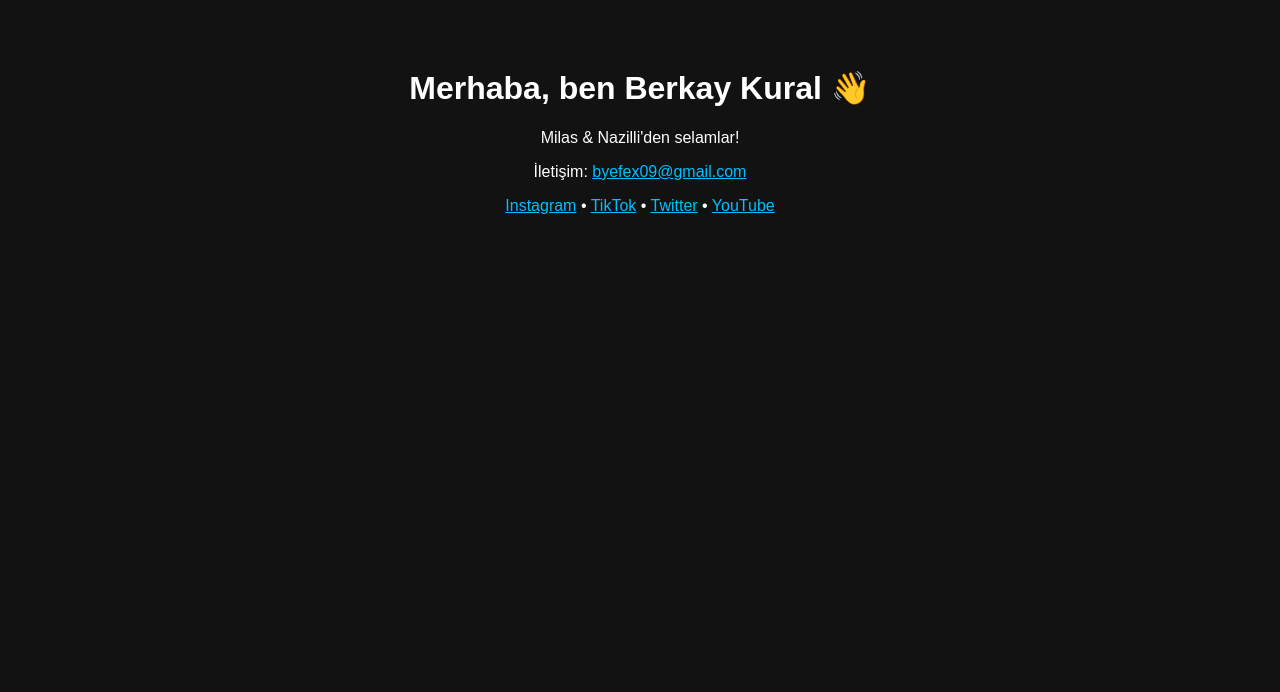
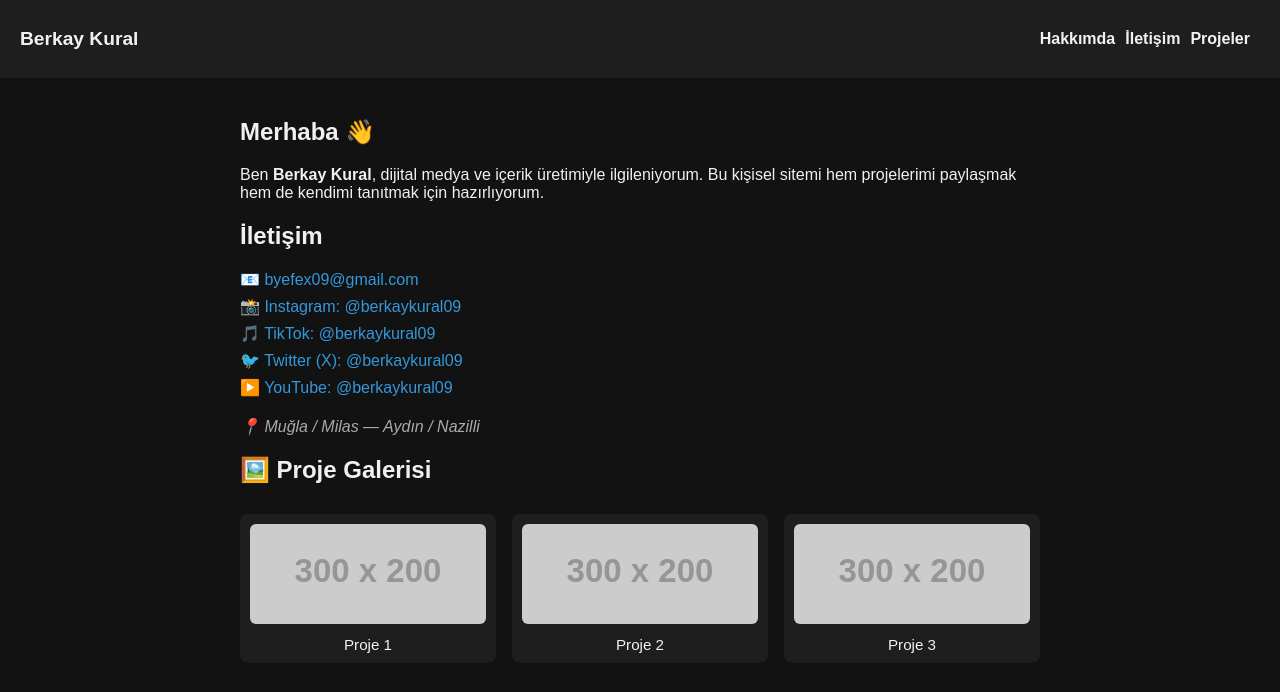
Before and after one commit to Berkaykural09/berkaykural09.github.io, a plain HTML site: page index.html in a window 1280 px wide. Drawn offline with Linux system fonts and the light colour scheme; placeholder pictures from the web are drawn by us.

Commit message:
index.html

```diff
--- a/index.html
+++ b/index.html
@@ -2,30 +2,170 @@
 <html lang="tr">
 <head>
   <meta charset="UTF-8" />
-  <meta name="viewport" content="width=device-width, initial-scale=1.0" />
-  <title>Berkay Kural</title>
+  <meta name="viewport" content="width=device-width, initial-scale=1" />
+  <title>Berkay Kural | Kişisel Web Sitesi</title>
   <style>
+    :root {
+      --bg: #121212;
+      --fg: #f1f1f1;
+      --accent: #3498db;
+      --card: #1e1e1e;
+    }
+
     body {
-      background-color: #121212;
-      color: white;
-      font-family: sans-serif;
-      padding: 40px;
+      font-family: Arial, sans-serif;
+      margin: 0;
+      padding: 0;
+      background: var(--bg);
+      color: var(--fg);
+    }
+
+    header {
+      background: var(--card);
+      padding: 20px;
+      display: flex;
+      justify-content: space-between;
+      align-items: center;
+    }
+
+    header h1 {
+      margin: 0;
+      font-size: 1.2em;
+    }
+
+    nav {
+      display: none;
+      flex-direction: column;
+      gap: 10px;
+      background: var(--card);
+      padding: 10px;
+    }
+
+    nav a {
+      color: var(--fg);
+      text-decoration: none;
+      font-weight: bold;
+    }
+
+    .menu-toggle {
+      font-size: 1.5em;
+      background: none;
+      color: var(--fg);
+      border: none;
+    }
+
+    .container {
+      padding: 20px;
+      max-width: 800px;
+      margin: auto;
+    }
+
+    a {
+      color: var(--accent);
+      text-decoration: none;
+    }
+
+    .social a {
+      display: block;
+      margin: 8px 0;
+    }
+
+    .location {
+      margin-top: 20px;
+      font-style: italic;
+      color: #aaa;
+    }
+
+    .gallery {
+      display: grid;
+      grid-template-columns: repeat(auto-fit, minmax(150px, 1fr));
+      gap: 16px;
+      margin-top: 30px;
+    }
+
+    .project {
+      background: var(--card);
+      border-radius: 8px;
+      overflow: hidden;
       text-align: center;
+      padding: 10px;
     }
-    a {
-      color: #00bfff;
+
+    .project img {
+      width: 100%;
+      height: 100px;
+      object-fit: cover;
+      border-radius: 6px;
+    }
+
+    .project-title {
+      margin-top: 8px;
+      font-size: 0.95em;
+    }
+
+    @media (min-width: 600px) {
+      nav {
+        display: flex !important;
+        flex-direction: row;
+      }
+      .menu-toggle {
+        display: none;
+      }
     }
   </style>
 </head>
 <body>
-  <h1>Merhaba, ben Berkay Kural 👋</h1>
-  <p>Milas & Nazilli'den selamlar!</p>
-  <p>İletişim: <a href="mailto:byefex09@gmail.com">byefex09@gmail.com</a></p>
-  <p>
-    <a href="https://instagram.com/berkaykural09">Instagram</a> •
-    <a href="https://tiktok.com/@berkaykural09">TikTok</a> •
-    <a href="https://twitter.com/berkaykural09">Twitter</a> •
-    <a href="https://youtube.com/@berkaykural09">YouTube</a>
-  </p>
+
+  <header>
+    <h1>Berkay Kural</h1>
+    <button class="menu-toggle" onclick="toggleMenu()">☰</button>
+    <nav id="menu">
+      <a href="#about">Hakkımda</a>
+      <a href="#social">İletişim</a>
+      <a href="#gallery">Projeler</a>
+    </nav>
+  </header>
+
+  <div class="container">
+    <section id="about">
+      <h2>Merhaba 👋</h2>
+      <p>Ben <strong>Berkay Kural</strong>, dijital medya ve içerik üretimiyle ilgileniyorum. Bu kişisel sitemi hem projelerimi paylaşmak hem de kendimi tanıtmak için hazırlıyorum.</p>
+    </section>
+
+    <section id="social" class="social">
+      <h2>İletişim</h2>
+      <a href="mailto:byefex09@gmail.com" target="_blank">📧 byefex09@gmail.com</a>
+      <a href="https://instagram.com/berkaykural09" target="_blank">📸 Instagram: @berkaykural09</a>
+      <a href="https://tiktok.com/@berkaykural09" target="_blank">🎵 TikTok: @berkaykural09</a>
+      <a href="https://twitter.com/berkaykural09" target="_blank">🐦 Twitter (X): @berkaykural09</a>
+      <a href="https://youtube.com/@berkaykural09" target="_blank">▶️ YouTube: @berkaykural09</a>
+      <div class="location">📍 Muğla / Milas — Aydın / Nazilli</div>
+    </section>
+
+    <section id="gallery">
+      <h2>🖼️ Proje Galerisi</h2>
+      <div class="gallery">
+        <div class="project">
+          <img src="https://via.placeholder.com/300x200" alt="Proje 1">
+          <div class="project-title">Proje 1</div>
+        </div>
+        <div class="project">
+          <img src="https://via.placeholder.com/300x200" alt="Proje 2">
+          <div class="project-title">Proje 2</div>
+        </div>
+        <div class="project">
+          <img src="https://via.placeholder.com/300x200" alt="Proje 3">
+          <div class="project-title">Proje 3</div>
+        </div>
+      </div>
+    </section>
+  </div>
+
+  <script>
+    function toggleMenu() {
+      const menu = document.getElementById("menu");
+      menu.style.display = menu.style.display === "flex" ? "none" : "flex";
+    }
+  </script>
 </body>
 </html>
```
